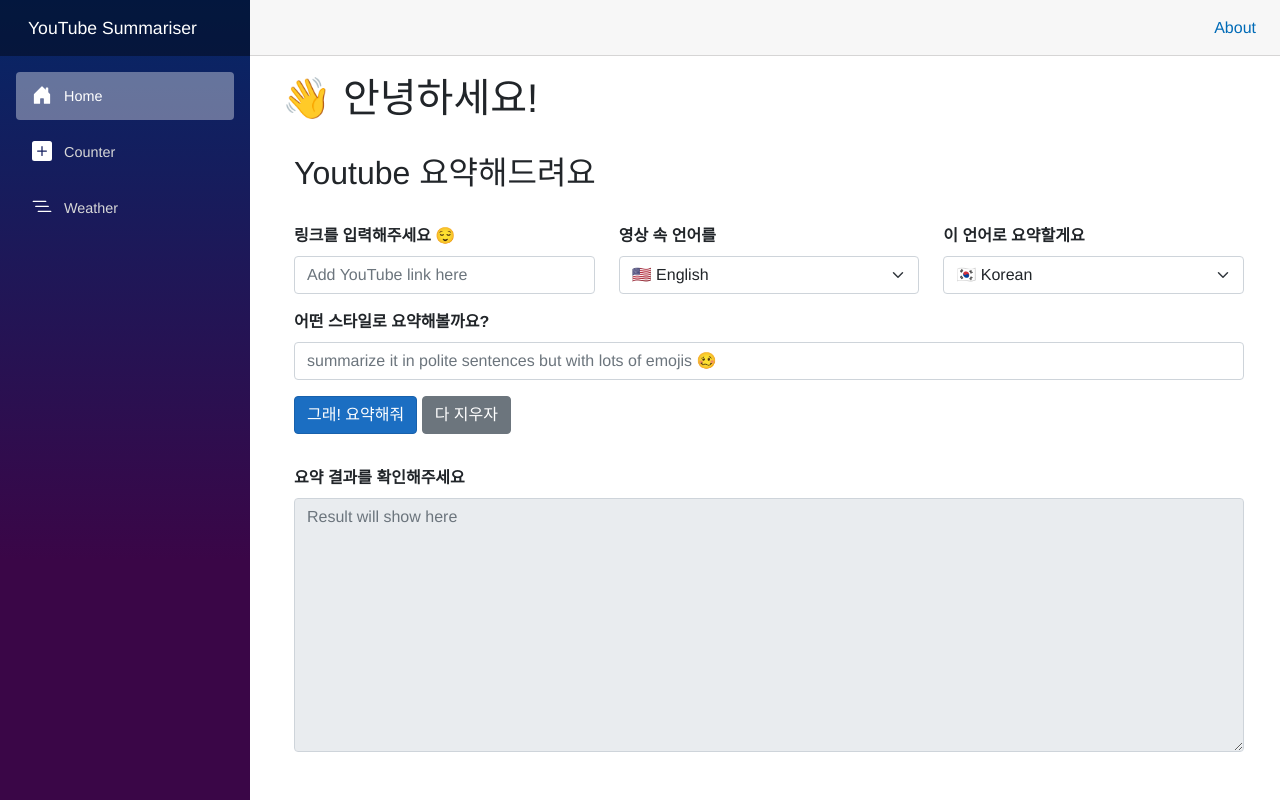
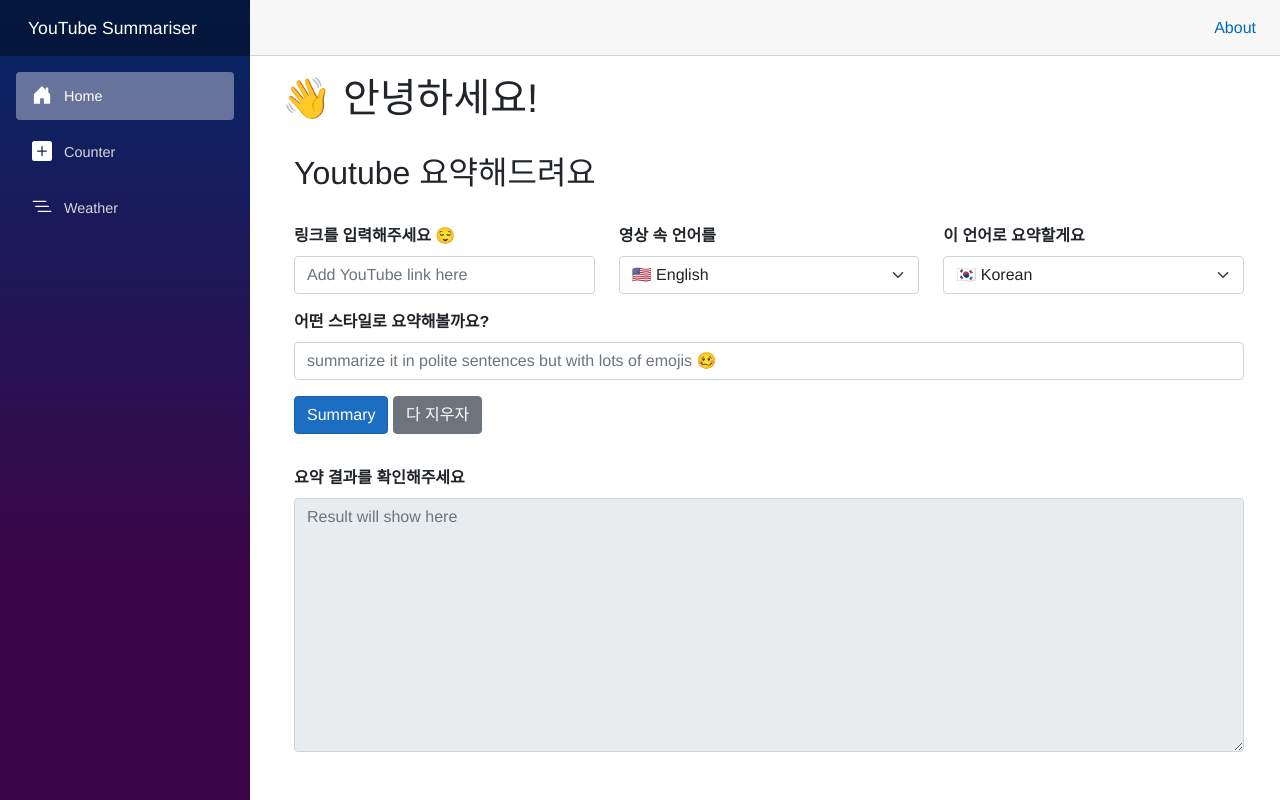
Before and after one commit to tae0y/ossca-aoai-challenges-all-together, an ASP.NET Core app: page / in a window 1280 px wide. Run offline with ASP.NET Core 8, Linux system fonts and the light colour scheme; style sheets or scripts are compiled from the project's sources; the project's own start-up code is not run, and a stand-in starts its controllers and pages; some libraries are stand-ins or nearby versions.

Commit message:
Edit YouTubeSummariserComponent - 버튼이름을 수정하기

```diff
--- a/frontend/AspireYouTubeSummariser.WebApp/Components/UI/YouTubeSummariserComponent.razor
+++ b/frontend/AspireYouTubeSummariser.WebApp/Components/UI/YouTubeSummariserComponent.razor
@@ -49,7 +49,7 @@
 
     <div class="row">
         <div class="mb-3">
-            <button id="summary" type="button" class="btn btn-primary" @onclick="SummariseAsync">그래! 요약해줘</button>
+            <button id="summary" type="button" class="btn btn-primary" @onclick="SummariseAsync">Summary</button>
             <button type="button" class="btn btn-secondary" @onclick="ClearAsync">다 지우자</button>
         </div>
     </div>
```
